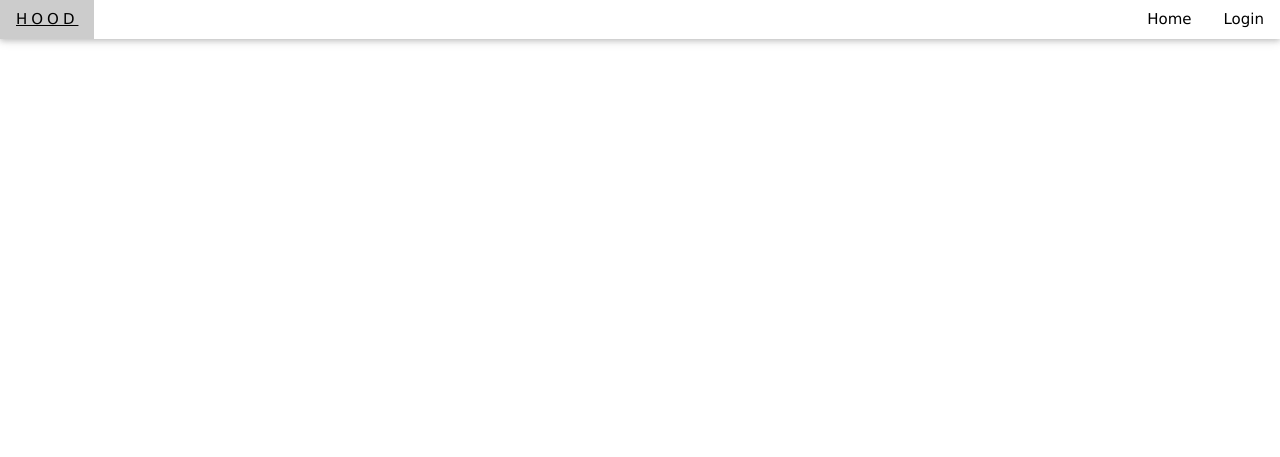
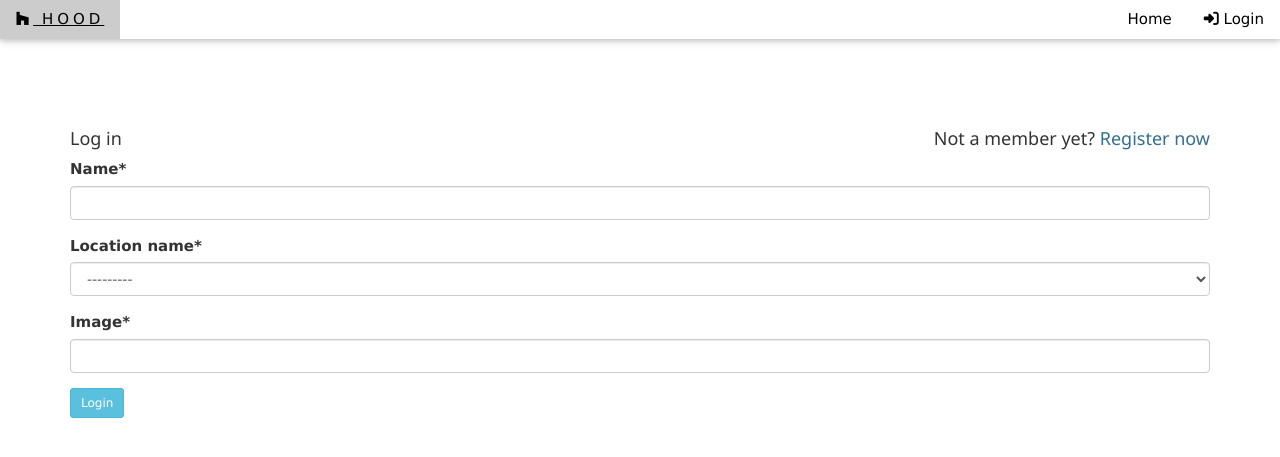
Before and after one commit to cecibarasa/Hood, a Django app: template hood/templates/django_registration/login.html in a window 1280 px wide. Shown: the top 457 px of the page. Run offline with Django 3.2, Linux system fonts and the light colour scheme; the template is opened without the code that fills it: values that come from a table or form of the project are taken from there, others are empty; parts of the project's set-up code (start-up, migrations or seed data) failed here and were passed over; some libraries are stand-ins or nearby versions.

Commit message:
add registration function

```diff
--- a/Hood/settings.py
+++ b/Hood/settings.py
@@ -11,6 +11,7 @@
 """
 
 import os
+import cloudinary
 
 # Build paths inside the project like this: os.path.join(BASE_DIR, ...)
 BASE_DIR = os.path.dirname(os.path.dirname(os.path.abspath(__file__)))
--- a/hood/admin.py
+++ b/hood/admin.py
@@ -2,3 +2,7 @@
 from .models import *
 
 admin.site.register(Resident)
+admin.site.register(Hood)
+admin.site.register(Profile)
+admin.site.register(Business)
+admin.site.register(Post)
--- a/hood/models.py
+++ b/hood/models.py
@@ -24,7 +24,7 @@
     user = models.OneToOneField(User, on_delete=models.CASCADE, primary_key=True)
     bio = models.CharField(max_length=100)
     full_names = models.CharField(max_length=300)
-    # hood = models.ForeignKey(Hood,null=True)
+    # hood = models.ForeignKey(Hood,null=True, related_name='hood')
 
     def __str__(self):
         return self.user
--- a/hood/templates/hoods/base.html
+++ b/hood/templates/hoods/base.html
@@ -1,21 +1,36 @@
-{% load bootstrap3 %} {% load static%}
+{% load bootstrap3 %} {% load static %}
+
 <!DOCTYPE html>
 <html lang="en">
 
 <head>
     <meta charset="UTF-8">
-    <meta name="viewport" content="width=device-width, initial-scale=1.0"> {% if title%}
-    <title>Hood - {{title}}</title>
-    {%else%}
-    <title>Hood</title>
-    {%endif%} {% block styles %} {% bootstrap_css %}
-    <link rel="stylesheet" href="{% static 'css/index.css' %}">{%endblock%}
+
+    <title>Neighbourhood Watch</title>
+
+    {% block styles %} {% bootstrap_css %}
+    <link rel="stylesheet" href="{% static 'css/index.css'%}">
+
+    <link href="https://fonts.googleapis.com/css?family=Lobster" rel="stylesheet">
+    <link rel="stylesheet" href="https://use.fontawesome.com/releases/v5.7.2/css/all.css" integrity="sha384-fnmOCqbTlWIlj8LyTjo7mOUStjsKC4pOpQbqyi7RrhN7udi9RwhKkMHpvLbHG9Sr" crossorigin="anonymous"> {% endblock %}
+
 </head>
 
 <body>
-    {% include "navbar.html" %} {% block scripts %}
+    {% include "navbar.html"%} {% block content%} {%endblock%} {% block scripts %}
     <script src="https://ajax.googleapis.com/ajax/libs/jquery/3.2.1/jquery.min.js"></script>
     {% bootstrap_javascript %} {% endblock %}
+    <!-- <footer>
+        ...
+    </footer> -->
+    <script src="https://code.jquery.com/jquery-3.1.0.min.js"></script>
+    <script src="{% static 'js/oscars.js' %}"></script>
+    {% block javascript %}
+    <script type="text/javascript" src="https://ajax.googleapis.com/ajax/libs/jquery/1.6.3/jquery.min.js">
+    </script>
+    <script src="https://use.fontawesome.com/191e478c5e.js"></script>
+    {% endblock %}
+
 </body>
 
 </html>
--- a/hood/templates/hoods/index.html
+++ b/hood/templates/hoods/index.html
@@ -1,5 +1,5 @@
-{% extends 'base.html' %} {% load static%} {% block content %}
-<div class="w3-display-container bgimg-1 " id="home">
+{% extends 'hoods/base.html' %} {% load static%} {% block content %}
+<div class="w3-display-container" id="home">
 
     <div class="w3-display-middle w3-center">
         <h3 class="w3-text-white">Find Your Best Hood</h3>
@@ -30,7 +30,7 @@
                 </div>
 
                 <header class="hovereffect" style="height:300px">
-                    <img src=" {{ hood.image.cdn_url }}" class="img-responsive w3-image w3-center" style="min-height:100%; max-height:100%">
+                    <img src=" {{ hood.image.url }}" class="img-responsive w3-image w3-center" style="min-height:100%; max-height:100%">
                 </header>
 
                 <div class="w3-container w3-margin">
--- a/hood/templates/hoods/search_hood.html
+++ b/hood/templates/hoods/search_hood.html
@@ -22,7 +22,7 @@
                 </div>
 
                 <header class="hovereffect" style="height:300px">
-                    <img src=" {{ hood.image.cdn_url }}" class="img-responsive w3-image w3-center" style="min-height:100%; max-height:100%">
+                    <img src=" {{ hood.image.url }}" class="img-responsive w3-image w3-center" style="min-height:100%; max-height:100%">
                 </header>
 
                 <div class="w3-container w3-margin">
--- a/hood/templates/profile/edit_profile.html
+++ b/hood/templates/profile/edit_profile.html
@@ -1,4 +1,4 @@
-{%extends 'base.html'%} {% load bootstrap3 %} {% block content %}
+{%extends 'hoods/base.html'%} {% load bootstrap3 %} {% block content %}
 <div class="container top" id="proc">
     <div class="row edit-profile">
         <div class="col-md-4 edit-areas">
--- a/hood/urls.py
+++ b/hood/urls.py
@@ -5,7 +5,17 @@
 
 
 urlpatterns = [
-    url('^$', views.index,name='index'),
+    url('^$', views.index, name='index'),
+    url(r'^upload/', views.upload_hood, name='upload'),
+    url(r'^profile/(?P<username>\w+)', views.profile, name='profile'),
+    url(r'^accounts/update/', views.edit, name='update_profile'),
+    url(r'^search/', views.search_results, name='search_results'),
+    url(r'^hood/(?P<hood_id>\d+)', views.hood, name='hood'),
+    url(r'^join(?P<hood_id>\d+)', views.join, name='join'),
+    url(r'^leave/(?P<hood_id>\d+)', views.leave, name='leave'),
+    url(r'^upload_business/', views.upload_business, name='upload_business'),
+    url(r'^post/', views.add_post, name='post'),
+    path('registration_form/', views.signup, name='signup'),
 ]
 if settings.DEBUG:
     urlpatterns+= static(settings.MEDIA_URL, document_root = settings.MEDIA_ROOT)
```
Also changed, not shown: hood/templates/registration/login.html (added, +13 -0 lines), hood/views.py (+20 -3 lines), hood/migrations/0001_initial.py, hood/migrations/0002_auto_20200718_1302.py (deleted), hood/migrations/0003_business_hood_post.py (deleted).
